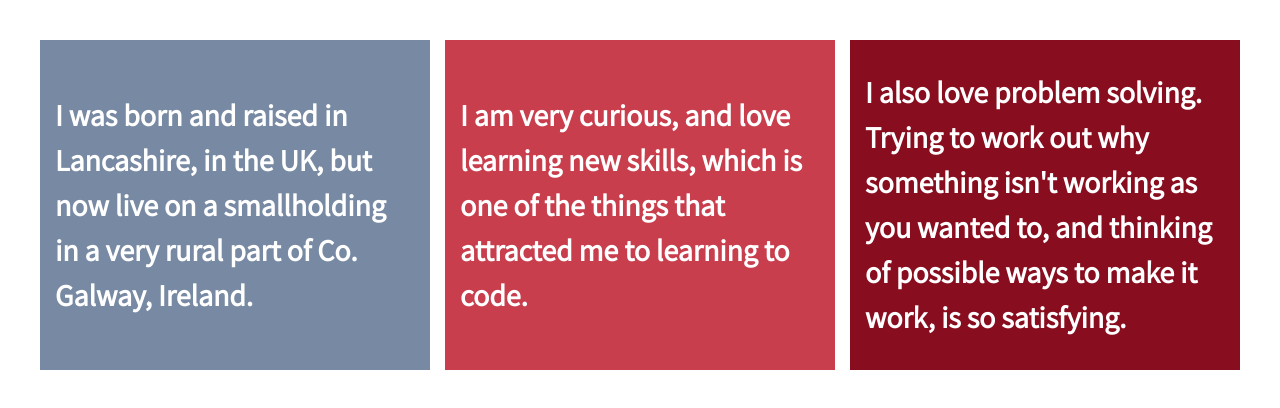
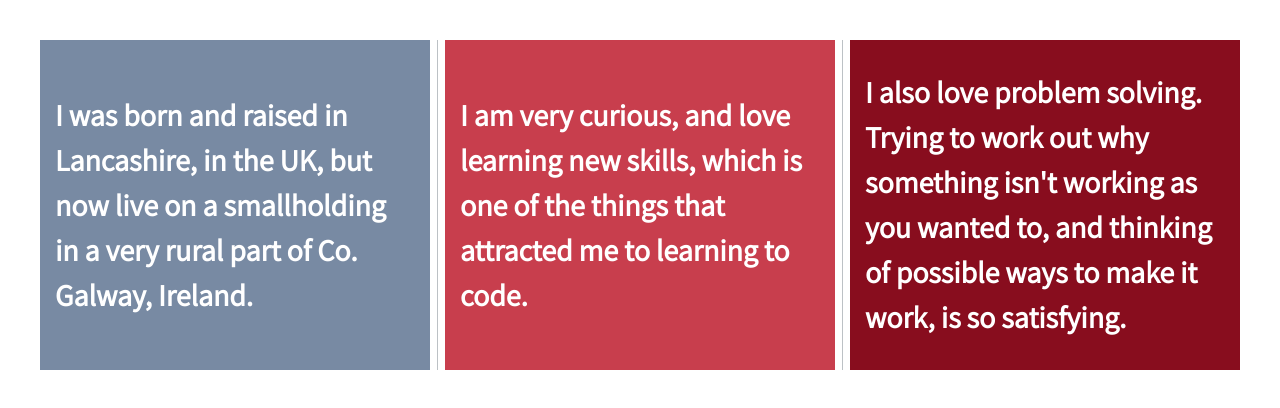
Before and after one commit to laura-gardner/07.01-206-divs-flexbox, a plain HTML site: page index.html in a window 1280 px wide. Drawn offline with nearby package versions, Linux system fonts and the light colour scheme.

Commit message:
Added vertical lines between text divs

```diff
--- a/css/main.css
+++ b/css/main.css
@@ -134,6 +134,15 @@ body {
     font-size: 1.5em;
     height: 300px;
     padding: 0.5em;
+}
+
+.div-border {
+    width: 0.01%;
+    opacity: 33%;
+    display: flex;
+    justify-content: center;
+    align-items: center;
+    background-color: #36454F;
 }
 
 .div-1 {
--- a/index.html
+++ b/index.html
@@ -28,9 +28,11 @@
         <div class="div-1">
             <p>I was born and raised in Lancashire, in the UK, but now live on a smallholding in a very rural part of Co. Galway, Ireland.</p>
         </div>
+        <div class="div-border"></div>
         <div class="div-2">
             <p>I am very curious, and love learning new skills, which is one of the things that attracted me to learning to code.</p>
         </div>
+        <div class="div-border"></div>
         <div class="div-3">
             <p>I also love problem solving. Trying to work out why something isn't working as you wanted to, and thinking of possible ways to make it work, is so satisfying.</p>
         </div>
```
